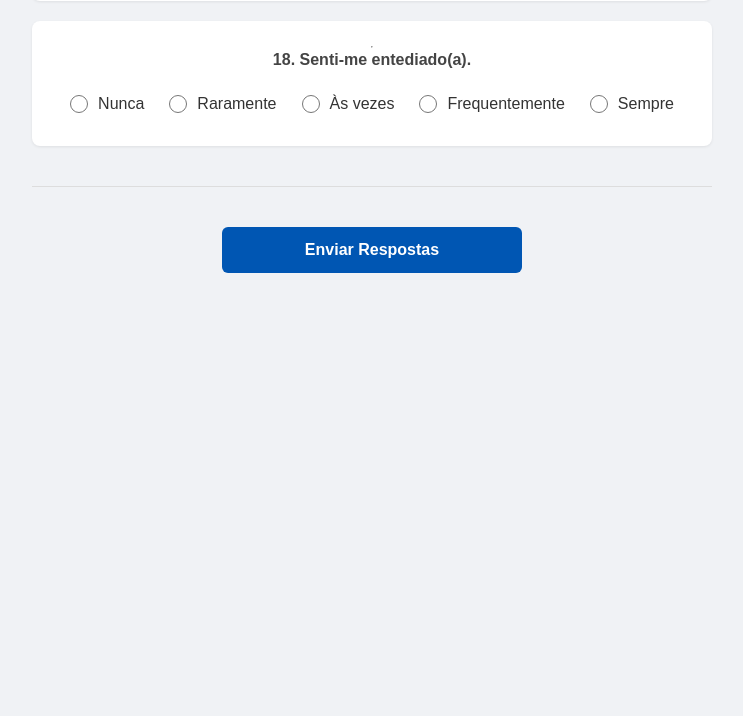
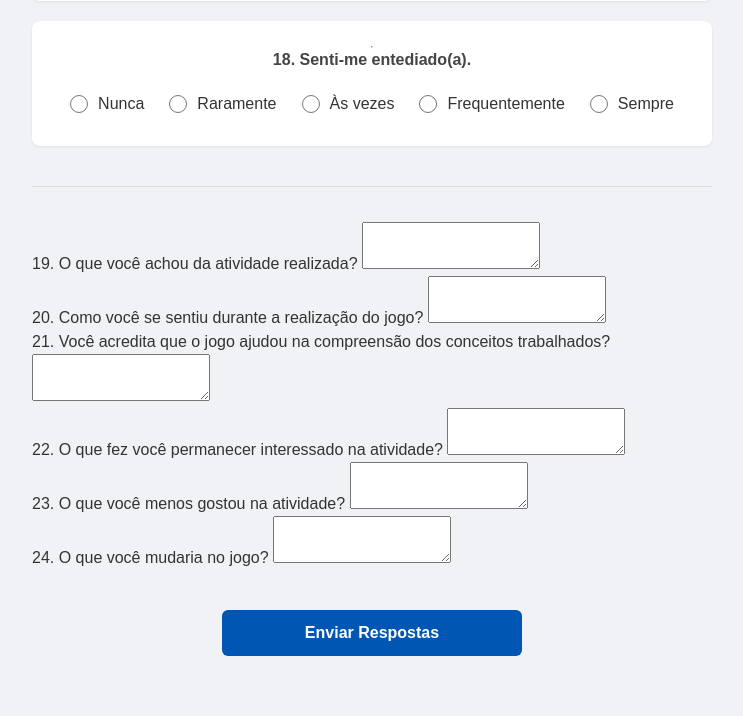
Before and after one commit to Anthony-Hilario/FormularioFunQ, a Django app: template app_FormularioFunQ/templates/PagFormulario/formulario.html in a window 1280 px wide. Shown: the part 3168-3884 px from the top of the page, without its empty margins (268-1011 px from the left). Before the commit the page ends 3441 px from the top, so only its background shows below. Run offline with Django 3.2, Linux system fonts and the light colour scheme; the template is opened without the code that fills it, so the values that code supplies are empty.

Commit message:
questoes abertas

```diff
--- a/app_FormularioFunQ/templates/PagAgradecimentos/agradecimentos.html
+++ b/app_FormularioFunQ/templates/PagAgradecimentos/agradecimentos.html
@@ -6,7 +6,8 @@
     <title>Obrigado pelas respostas</title>
 </head>
 <body>
-    <h1>Agradecemos sua colaboração!</h1>
-    <p>Você já pode fechar esta janela.</p>
+    <h1>Obrigado por responder!</h1>
+    <p>Suas respostas foram gravadas com sucesso</p>
+    <small>Você já pode fechar esta página.</small>
 </body>
 </html>
--- a/app_FormularioFunQ/templates/PagFormulario/formulario.html
+++ b/app_FormularioFunQ/templates/PagFormulario/formulario.html
@@ -254,6 +254,36 @@
             </div>
         </div>
 
+        <div class="pergunta-aberta">
+            <label for="q19">19. O que você achou da atividade realizada?</label>
+            <textarea id="q19" name="q19_opiniao_atividade" rows="3"></textarea>
+        </div>
+
+        <div class="pergunta-aberta">
+            <label for="q20">20. Como você se sentiu durante a realização do jogo?</label>
+            <textarea id="q20" name="q20_sentimento_jogo" rows="3"></textarea>
+        </div>
+
+        <div class="pergunta-aberta">
+            <label for="q21">21. Você acredita que o jogo ajudou na compreensão dos conceitos trabalhados?</label>
+            <textarea id="q21" name="q21_compreensao_conceitos" rows="3"></textarea>
+        </div>
+
+        <div class="pergunta-aberta">
+            <label for="q22">22. O que fez você permanecer interessado na atividade?</label>
+            <textarea id="q22" name="q22_fator_interesse" rows="3"></textarea>
+        </div>
+
+        <div class="pergunta-aberta">
+            <label for="q23">23. O que você menos gostou na atividade?</label>
+            <textarea id="q23" name="q23_pontos_negativos" rows="3"></textarea>
+        </div>
+
+        <div class="pergunta-aberta">
+            <label for="q24">24. O que você mudaria no jogo?</label>
+            <textarea id="q24" name="q24_sugestoes_mudanca" rows="3"></textarea>
+        </div>
+
         <button type="submit">Enviar Respostas</button>
     </form>
 
```
Also changed, not shown: app_FormularioFunQ/faltando.txt (+8 -2 lines), app_FormularioFunQ/models.py (+7 -0 lines), app_FormularioFunQ/views.py (+7 -0 lines), app_FormularioFunQ/migrations/0002_auto_20260817_1323.py (added), db.sqlite3.
